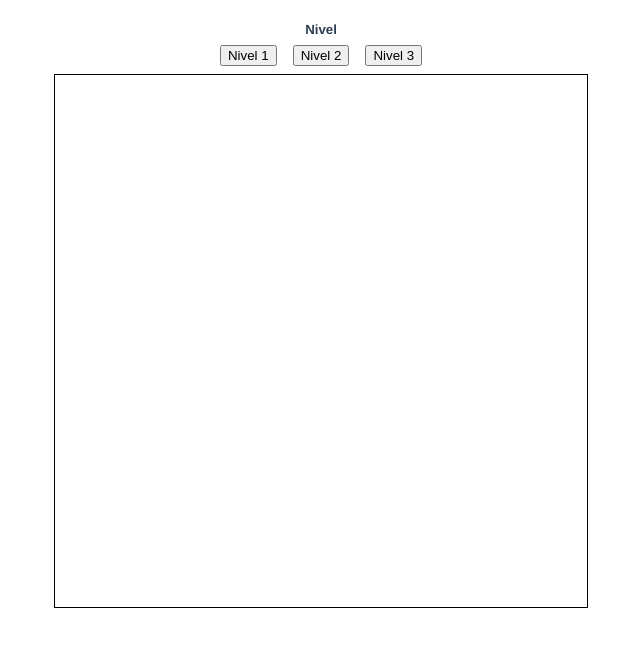
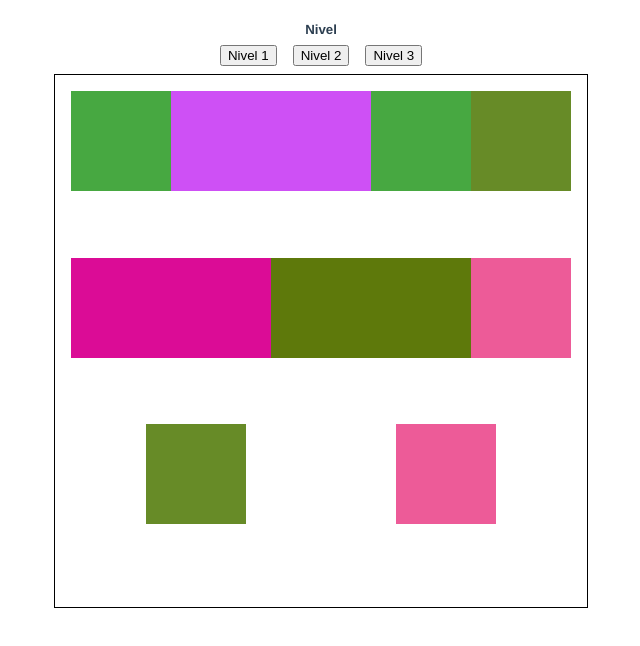
Before and after one commit to AlanDuOl/guess-vue, a Vue app: page / in a window 1280 px wide. Shown: the top 646 px of the page, without its empty margins (319-959 px from the left). Built offline with nearby package versions, Linux system fonts and the light colour scheme.

Commit message:
Finish random color gen and add state store with vuex

```diff
--- a/package.json
+++ b/package.json
@@ -9,7 +9,8 @@
   },
   "dependencies": {
     "core-js": "^2.6.5",
-    "vue": "^2.6.10"
+    "vue": "^2.6.10",
+    "vuex": "^3.1.1"
   },
   "devDependencies": {
     "@vue/cli-plugin-babel": "^3.8.0",
--- a/src/App.vue
+++ b/src/App.vue
@@ -6,7 +6,7 @@
       <button class="lvl-btn" :value="levels.lvl2" @click="changeLvl">Nivel 2</button>
       <button class="lvl-btn" :value="levels.lvl3" @click="changeLvl">Nivel 3</button>
     </div>
-    <Board :paths="images" />
+    <Board :paths="finalImages" />
   </div>
 </template>
 
@@ -23,12 +23,13 @@ export default {
 
 	data: () => {
 		return {
-      currentLvl: '8',
+			currentLvl: '12',
 			images: [],
+			finalImages: [],
 			levels: {
-        lvl1: '8',
-        lvl2: '10',
-        lvl3: '12'
+				lvl1: '12',
+				lvl2: '16',
+				lvl3: '20'
 			}
 		}
 	},
@@ -38,6 +39,8 @@ export default {
 		changeLvl(event) {
 			this.currentLvl = event.target.value
 			this.setImages(this.currentLvl)
+			this.shuffleTiles(this.images)
+			this.$store.commit('setLevel', this.currentLvl)
 		},
 
 		setRandomColors(currentLvl){
@@ -68,12 +71,32 @@ export default {
 			else {
 				throw 'Unknow value for currentLvl'
 			}
+		},
+
+		shuffleTiles(images){
+			const finalImages = new Array(images.length * 2)
+			let cIndex = 0
+			while(images.length > 0){
+				let index = Math.floor(Math.random() * images.length)
+				if(finalImages.includes(images[index])){
+					finalImages[cIndex] = images[index]
+					images.splice(index,1)
+					cIndex++
+				}
+				else {
+					finalImages[cIndex] = images[index]
+					cIndex++
+				}
+			}
+			this.finalImages = finalImages
 		}
 
 	},
 
 	mounted(){
 		this.setImages(this.currentLvl)
+		this.shuffleTiles(this.images)
+		this.$store.commit('setLevel', this.currentLvl)
 	}
 
 }
--- a/src/components/Board.vue
+++ b/src/components/Board.vue
@@ -1,6 +1,6 @@
 <template>
     <div id="board-container">
-        <tile v-for="(value, index) in tileImages" :key="index" :image="value">
+        <tile v-for="(value, index) in paths" :key="index" :style="'background-color'+':'+ 'rgb('+value.red+','+ value.green+','+ value.blue+')'">
         </tile>
     </div>
 </template>
@@ -14,35 +14,6 @@ export default {
     },
 	props: {
 		paths: Array
-	},
-	data: () => {
-		return {
-			tileImages: []
-		}
-	},
-	methods: {
-		shuffleTiles(){
-			let images = this.paths
-			const finalImages = new Array(images.length * 2)
-			let cIndex = 0
-			while(images.length > 0){
-				let index = Math.floor(Math.random() * images.length)
-				if(finalImages.includes(images[index])){
-					finalImages[cIndex] = images[index]
-					images.splice(index,1)
-					cIndex++
-				}
-				else {
-					finalImages[cIndex] = images[index]
-					cIndex++
-				}
-			}
-			this.tileImages = finalImages
-			console.log(images)
-		}
-	},
-	mounted() {
-		this.shuffleTiles()
 	}
 }
 </script>
@@ -51,6 +22,7 @@ export default {
 
     #board-container {
         display: flex;
+		flex-wrap: wrap;
 		justify-content: space-around;
         width: 500px;
         height: 500px;
--- a/src/components/Tile.vue
+++ b/src/components/Tile.vue
@@ -1,5 +1,5 @@
 <template>
-    <div class="board-tiles" :src="image"></div>
+    <div class="board-tiles" :src="image" @click="toggleActivity"></div>
 </template>
 
 <script>
@@ -8,6 +8,18 @@ export default {
 	name: 'tile',
 	props: {
 		image: Image
+	},
+	data: function(){
+		return {
+			state: {
+				active: false
+			}
+		}
+	},
+	methods: {
+		toggleActivity: function(){
+			this.state.active = !this.state.active
+		}
 	}
 }
 </script>
@@ -15,8 +27,12 @@ export default {
 <style>
 
     .board-tiles {
-        width: 50px;
-        height: 50px;
+        width: 100px;
+        height: 100px;
     }
 
+	.board-tiles:hover {
+		box-shadow: 4px 4px gray;
+	}
+
 </style>
--- a/src/main.js
+++ b/src/main.js
@@ -1,8 +1,10 @@
 import Vue from 'vue'
 import App from './App.vue'
+import store from './store.js'
 
 Vue.config.productionTip = false
 
 new Vue({
-  render: h => h(App),
+	store,
+	render: h => h(App),
 }).$mount('#app')
--- /dev/null
+++ b/src/store.js
@@ -0,0 +1,18 @@
+import Vue from 'vue'
+import Vuex from 'vuex'
+
+Vue.use(Vuex)
+
+export default new Vuex.Store({
+
+	state: {
+		currentLevel: ''
+	},
+
+	mutations: {
+		setLevel(state, value){
+			state.currentLevel = value
+		}
+	}
+
+})
```
Also changed, not shown: 1 other file (tests, documents, lock files or other folders). Lines whose indentation alone changed are shown as unchanged.
